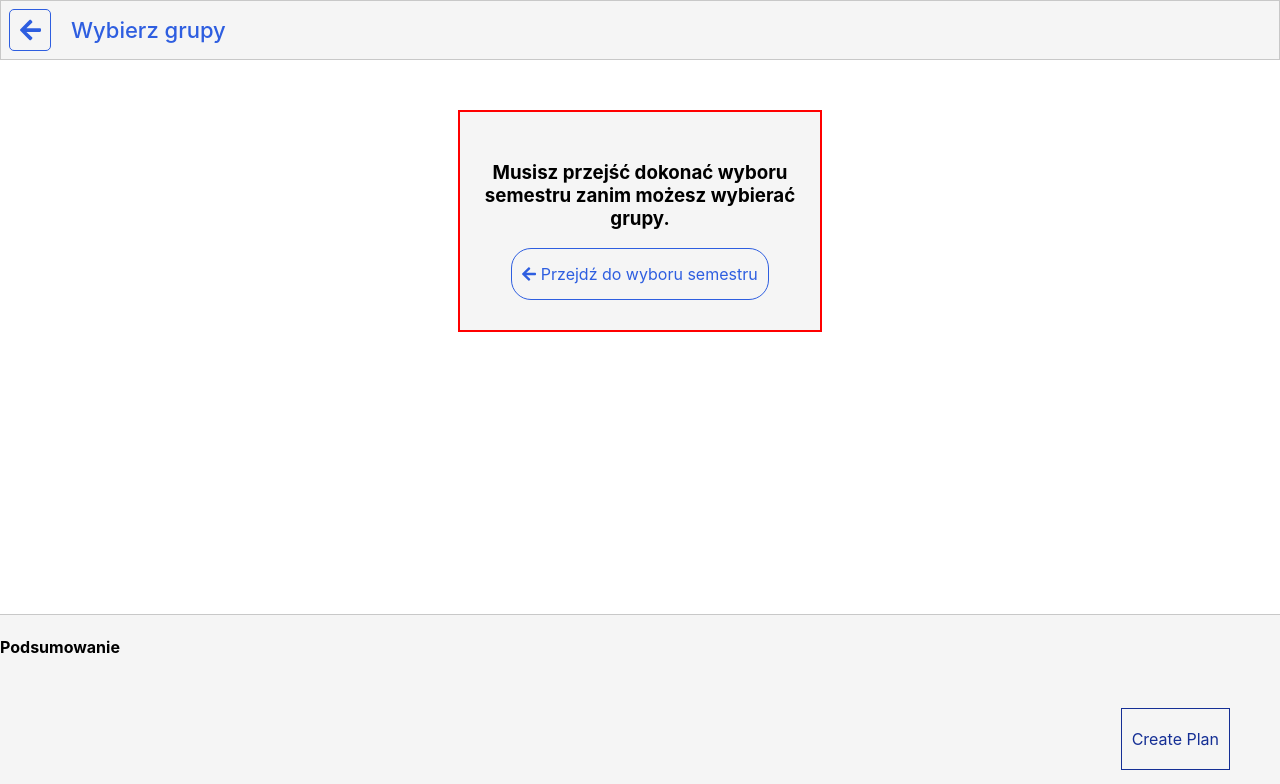
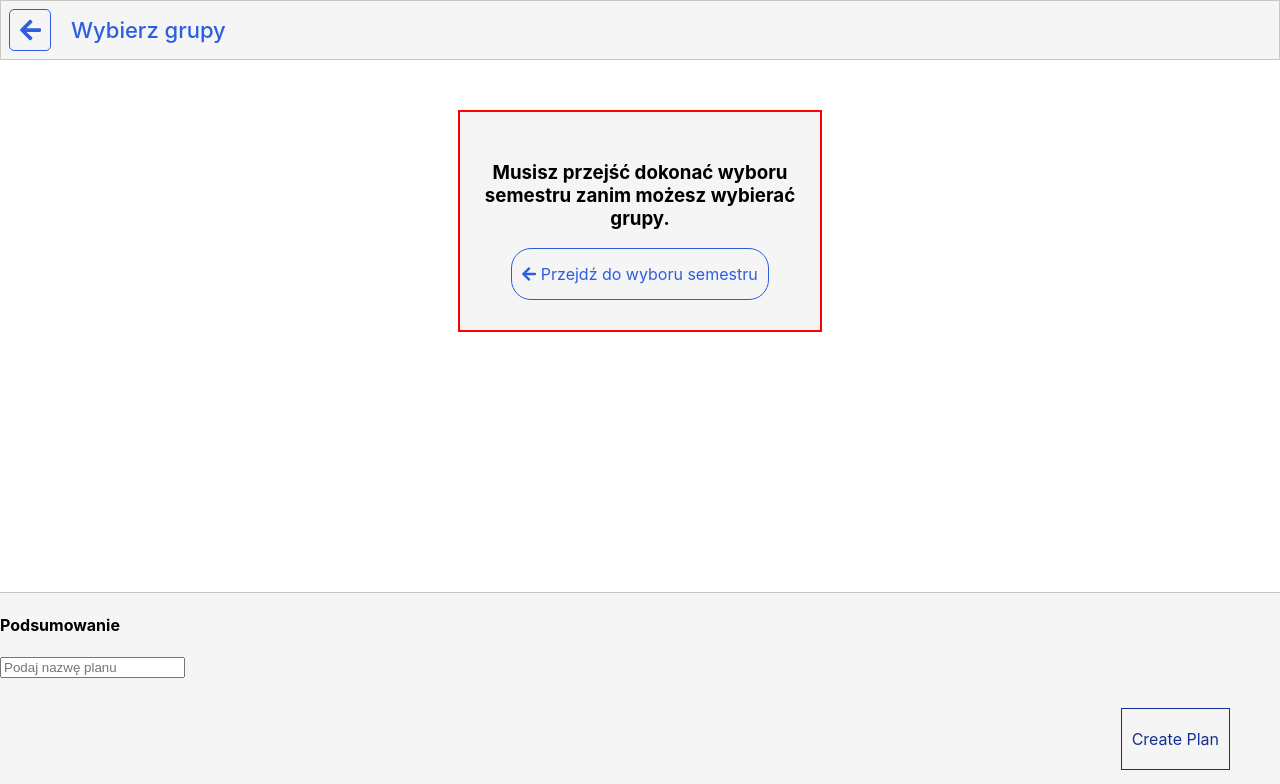
Before and after one commit to WooooCash/UPZ-Frontend_2, a React (Create React App) app: page /selectGroups in a window 1280 px wide. Shown: the top 784 px of the page. Built offline with nearby package versions, Linux system fonts and the light colour scheme.

Commit message:
Added input field for plan name

```diff
--- a/src/screens/selectGroups/SelectGroupsScreen.js
+++ b/src/screens/selectGroups/SelectGroupsScreen.js
@@ -20,7 +20,9 @@ export default function SelectGroupsScreen(props) {
     const history = useHistory();
 
     const [groups, setGroups] = useState({});
-    const [loading, setLoading] = useState(true)
+    const [loading, setLoading] = useState(true);
+    const [planName, setPlanName] = useState("");
+    const [isPlanNameWarningVisible, setIsPlanNameWarningVisible] = useState(false);
 
 
 	useEffect(() => {
@@ -59,6 +61,12 @@ export default function SelectGroupsScreen(props) {
 
 
 	function createPlan() {
+        console.log("planName: " + planName);
+        if (planName.trim() == '') {
+            setIsPlanNameWarningVisible(true);
+            return;
+        }
+
 		let config = props.location.state;
 
 		let selected = getSelected()
@@ -72,7 +80,7 @@ export default function SelectGroupsScreen(props) {
         else savedPlans = JSON.parse(savedPlans);
         console.log(savedPlans);
         savedPlans.push({
-            "name": "test", //todo: zapisanie nazwy dodanej przez uytkownika
+            "name": planName, //todo: zapisanie nazwy dodanej przez uytkownika
             ...config,
         })
         window.localStorage.setItem("savedPlans", JSON.stringify(savedPlans));
@@ -116,6 +124,12 @@ export default function SelectGroupsScreen(props) {
             </div>
             <div className="selectGroupsScreenSummaryView">
                 <h4>Podsumowanie</h4>
+                <input type="text" placeholder="Podaj nazwę planu" value={planName} onChange={(event) => {
+                    let newPlanName = event.target.value;
+                    if (newPlanName.trim() == '') setIsPlanNameWarningVisible(true);
+                    setPlanName(event.target.value);
+                    }}/>
+                <label hidden={!isPlanNameWarningVisible} style={{color: "red"}}>Pole musi być wypełnione</label>
                 <div className="category">
 					{getSelected().map((g) => (
                         <div className="groupSelected" onClick={() => toggleSelected(g.key, g.group)}>
```
